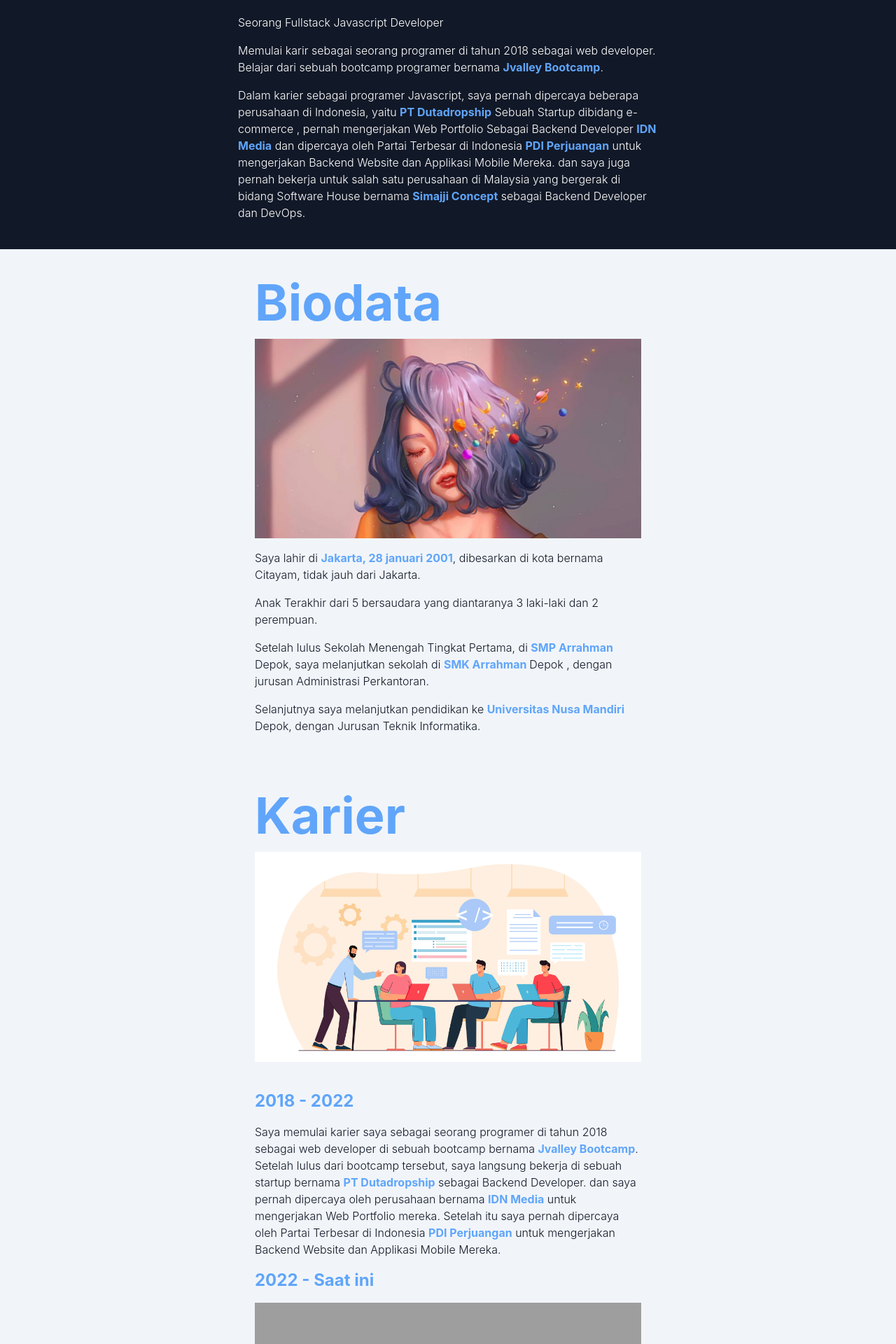
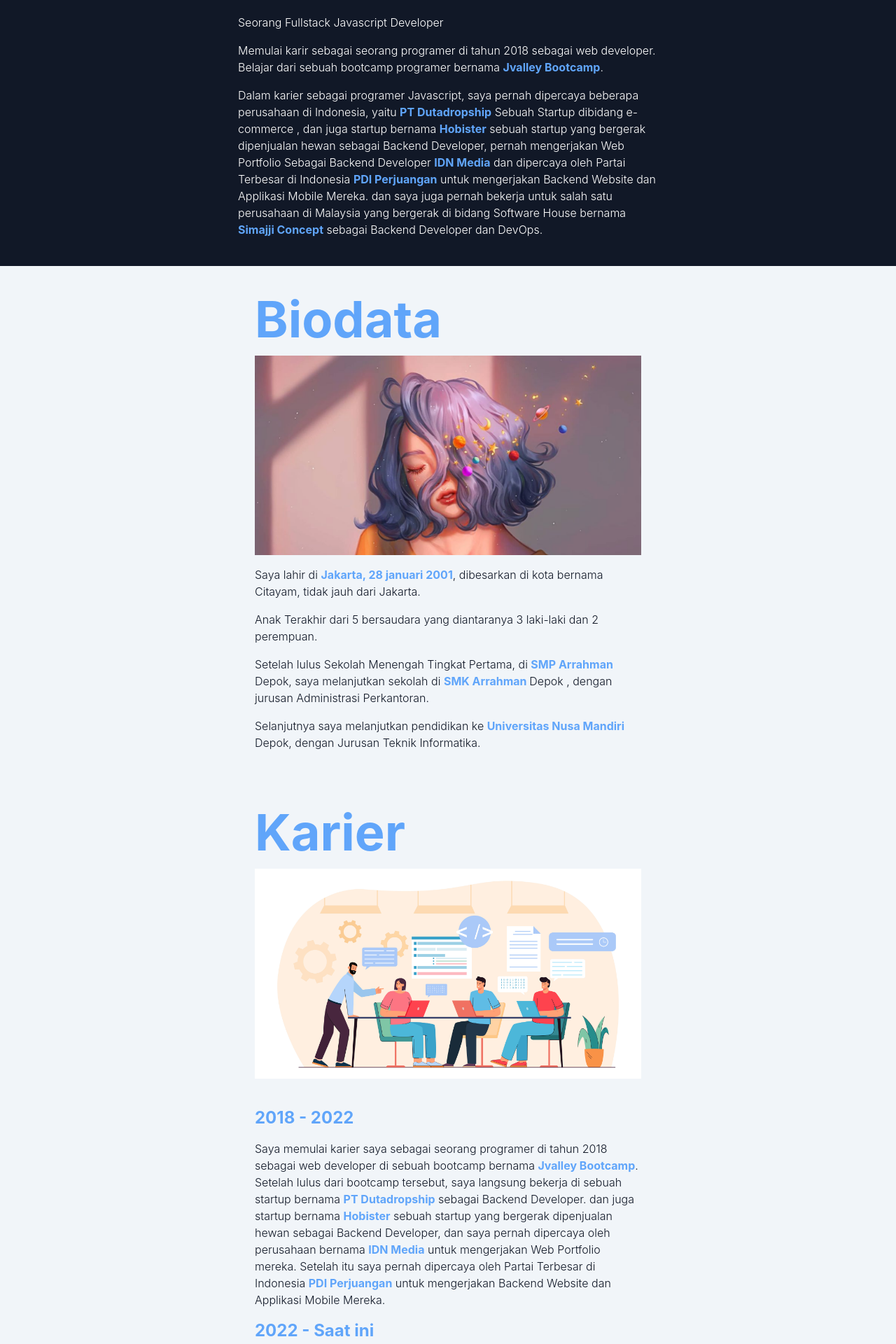
Before and after one commit to cepot-blip/myportfolio, a React (Create React App) app: page / in a window 1280 px wide. Shown: the part 220-2140 px from the top of the page at 70% size. Built offline with nearby package versions, Linux system fonts and the light colour scheme; grey boxes are pictures that could not be loaded.

Commit message:
udpate home /PT-01

```diff
--- a/src/pages/Home.jsx
+++ b/src/pages/Home.jsx
@@ -34,7 +34,7 @@
             Dalam karier sebagai programer Javascript, saya pernah dipercaya
             beberapa perusahaan di Indonesia, yaitu{" "}
             <b className="text-blue-400">PT Dutadropship</b> Sebuah Startup dibidang e-commerce{" "}
-            , pernah mengerjakan Web
+            , dan juga startup bernama <b className="text-blue-400">Hobister</b> sebuah startup yang bergerak dipenjualan hewan sebagai Backend Developer,  pernah mengerjakan Web
             Portfolio Sebagai Backend Developer <b className="text-blue-400">IDN Media</b> dan dipercaya
             oleh Partai Terbesar di Indonesia{" "}
             <b className="text-blue-400">PDI Perjuangan</b> untuk mengerjakan Backend
@@ -92,12 +92,10 @@
         <p className="text-gray-900 font-light">
           Saya memulai karier saya sebagai seorang programer di tahun 2018 sebagai web developer di sebuah bootcamp bernama{" "}
           <b className="text-blue-400">Jvalley Bootcamp</b>. Setelah lulus dari bootcamp tersebut, saya langsung bekerja di sebuah startup bernama{" "}
-          <b className="text-blue-400">PT Dutadropship</b> sebagai Backend Developer. dan saya pernah dipercaya oleh perusahaan bernama{" "}
+          <b className="text-blue-400">PT Dutadropship</b> sebagai Backend Developer. dan juga startup bernama <b className="text-blue-400">Hobister</b> sebuah startup yang bergerak dipenjualan hewan sebagai Backend Developer, dan saya pernah dipercaya oleh perusahaan bernama{" "}
           <b className="text-blue-400">IDN Media</b> untuk mengerjakan Web Portfolio mereka. Setelah itu saya pernah dipercaya oleh Partai Terbesar di Indonesia{" "}
           <b className="text-blue-400">PDI Perjuangan</b> untuk mengerjakan Backend Website dan Applikasi Mobile Mereka.{" "}
-
         </p>
-
 
         <h1 className="text-blue-400 font-bold text-2xl">2022 - Saat ini</h1>
         <img
```
